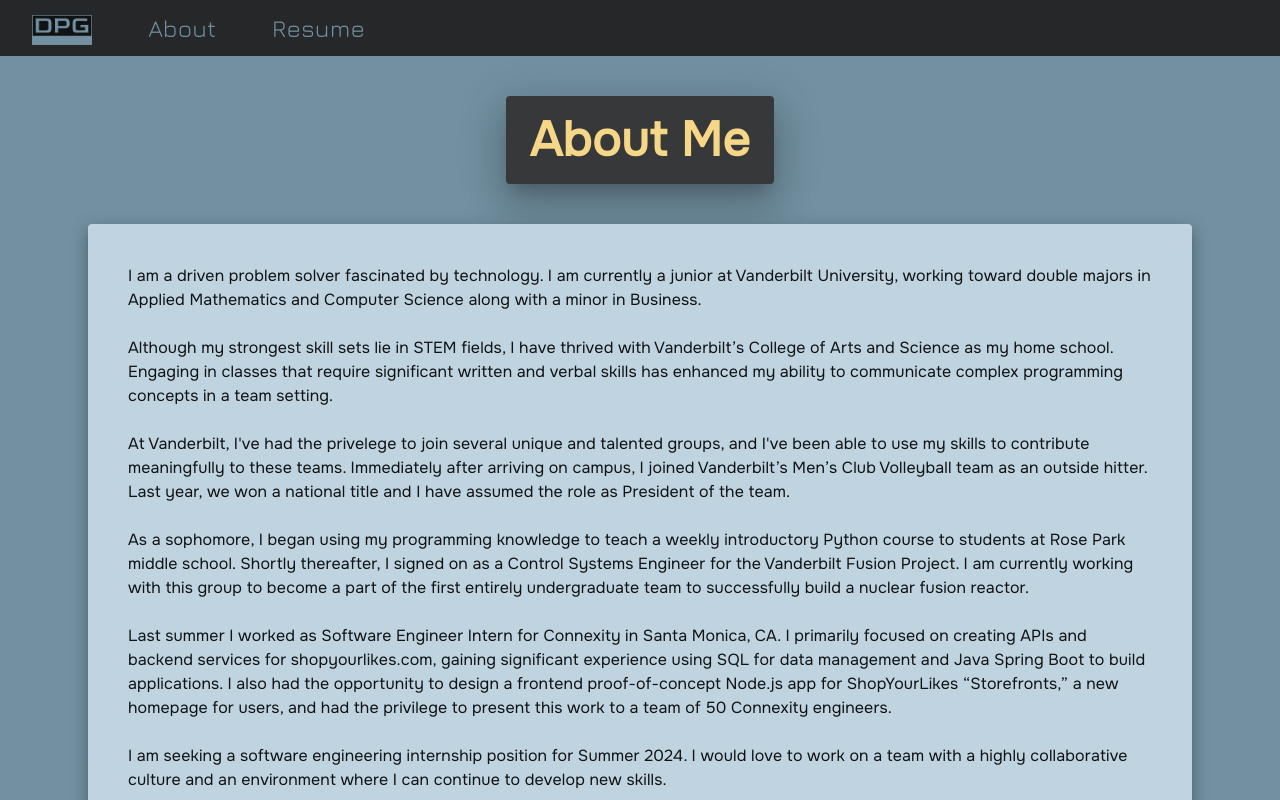
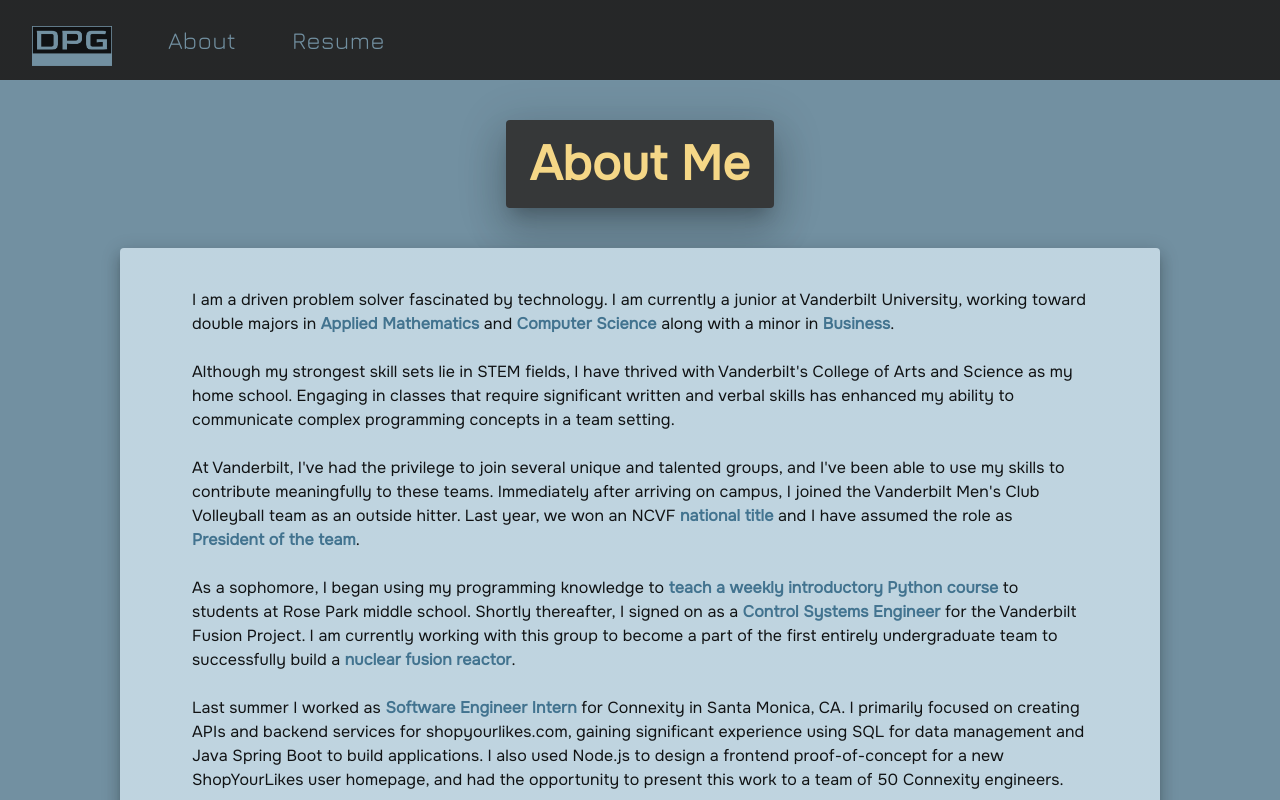
Before and after one commit to duncangrimes/dpg-website, a Next.js app: page /about-me in a window 1280 px wide. Shown: the top 800 px of the page. Built offline with nearby package versions, Linux system fonts and the light colour scheme.

Commit message:
fixed apostrophe

```diff
--- a/components/Footer.js
+++ b/components/Footer.js
@@ -12,16 +12,16 @@ export default function Footer() {
                     <Stack direction="row" spacing="7vh">
                         <Button variant="text" color="inherit" startIcon={<LinkedInIcon style={{color: "#7290a1", fontSize: "4vh"}}/>}
                                 href="https://www.linkedin.com/in/duncan-grimes-a84641230/">
-                            <Typography className="buttonText" sx={{fontSize: {xs: 0, md: '3vh'}, width: {xs: 0, md: 'auto'}}}>LinkedIn</Typography>
+                            <Typography className="buttonText" sx={{fontSize: {xs: 0, md: '3vh'}}}>LinkedIn</Typography>
                         </Button>
                         <Button variant="text"  startIcon={<GitHubIcon style={{color: "#7290a1", fontSize: "4vh"}}/>}
                                 href="https://github.com/duncangrimes">
-                            <Typography className="buttonText" sx={{fontSize: {xs: 0, md: '3vh'}, width: {xs: 0, md: 'auto'}}}>GitHub</Typography>
+                            <Typography className="buttonText" sx={{fontSize: {xs: 0, md: '3vh'}}}>GitHub</Typography>
                         </Button>
                             <Button variant="text" startIcon ={
                                 <Avatar style={{height: '5vh', width: '5vh'}} src ="fusion-logo.png"  alt="fusion-logo"/>}
                             href = "https://www.vanderbiltfusion.org/">
-                                <Typography className="fusionButtonText" sx={{fontSize: {xs: 0, md: '3vh'}, width: {xs: 0, md: 'auto'}}}>Fusion Project</Typography>
+                                <Typography className="fusionButtonText" sx={{fontSize: {xs: 0, md: '3vh'}}}>Fusion Project</Typography>
                             </Button>
                     </Stack>
                 </Box>
--- a/components/Navbar.js
+++ b/components/Navbar.js
@@ -1,18 +1,20 @@
 import * as React from 'react';
+import Image from 'next/image';
 import {
     AppBar, Box, Button, Stack,
     Toolbar, Typography,
 } from "@mui/material";
-import {Image} from "@mui/icons-material";
 
 export default function Navbar() {
     return (
-            <AppBar className = "appBar" position = 'static' sx={{justifyContent: 'center', alignItems: 'left', height: '7vh'}}>
+            <AppBar className = "appBar" position = 'static' sx={{justifyContent: 'center', alignItems: 'left', height: '10vh'}}>
                 <Toolbar sx={{justifyContent: 'flex-start', alignItems: 'center'}}>
                     <Box>
                     <Stack direction="row" spacing={5} sx={{alignItems: 'center'}}>
-                       <Button style={{marginTop: 8}}href="/">
-                           <img src ="dpg-logo.png" alt= "fusion-logo" height={'30vh'} style={{paddingBottom: '.5vh'}}/>
+                       <Button style={{marginTop: '1.5vh'}}href="/">
+                           <div style={{ width: '10vh', height: '5vh', position: 'relative' }}>
+                               <Image src="/dpg-logo.png" alt="Logo" layout="fill" objectFit="cover" />
+                           </div>
                        </Button>
                           <Button className="buttonText" href="/about-me">
                               <Typography className="topButtonText">About</Typography>
--- a/pages/about-me.js
+++ b/pages/about-me.js
@@ -5,26 +5,25 @@ import BigPaper from "../components/BigPaper";
 
 export default function AboutMePage() {
     return (<PageContent title='About Me'>
-       <BigPaper title="About Me" color={'primary.light'} width={'80%'}>
-           <Typography className="aboutMeText"  sx={{color:'primary.dark'}}>
+       <BigPaper title="About Me" color={'primary.light'} width={'70%'}>
+           <Typography className="aboutMeText"  sx={{color:'primary.dark', display: 'inline-block'}}>
                I am a driven problem solver fascinated by technology.
                I am currently a junior at Vanderbilt University, working toward double majors in
-               Applied Mathematics and Computer Science along with a minor in Business.
+               <span className={'importantText'}> Applied Mathematics</span> and <span className={'importantText'}>Computer Science</span> along with a minor in <span className={'importantText'}> Business</span>.
                 <br/><br/>
-               Although my strongest skill sets lie in STEM fields, I have thrived with Vanderbilt’s College of Arts and Science as my home school. Engaging in classes that require significant written and verbal skills has enhanced my ability to communicate complex programming concepts in a team setting.
+               Although my strongest skill sets lie in STEM fields, I have thrived with Vanderbilt&apos;s College of Arts and Science as my home school. Engaging in classes that require significant written and verbal skills has enhanced my ability to communicate complex programming concepts in a team setting.
                <br/><br/>
-               At Vanderbilt, I've had the privelege to join several unique and talented groups, and I've been able to use my skills to contribute meaningfully to these teams. Immediately after arriving on campus, I joined Vanderbilt’s Men’s Club Volleyball team as an outside hitter. Last year, we won a national title and I have assumed the role as President of the team.
+               At Vanderbilt, I&apos;ve had the privilege to join several unique and talented groups, and I&apos;ve been able to use my skills to contribute meaningfully to these teams. Immediately after arriving on campus, I joined the Vanderbilt Men&apos;s Club Volleyball team as an outside hitter. Last year, we won an NCVF <span className={'importantText'}> national title </span> and I have assumed the role as <span className={'importantText'}> President of the team</span>.
                <br/><br/>
-               As a sophomore, I began using my programming knowledge to teach a weekly introductory Python course to students at Rose Park middle school. Shortly thereafter, I signed on as a Control Systems Engineer for the Vanderbilt Fusion Project. I am currently working with this group to become a part of the first entirely undergraduate team to successfully build a nuclear fusion reactor.
+               As a sophomore, I began using my programming knowledge to <span className={'importantText'}> teach a weekly introductory Python course </span> to students at Rose Park middle school. Shortly thereafter, I signed on as a <span className={'importantText'}>Control Systems Engineer</span> for the Vanderbilt Fusion Project. I am currently working with this group to become a part of the first entirely undergraduate team to successfully build a <span className={'importantText'}> nuclear fusion reactor</span>.
                <br/><br/>
-               Last summer I worked as Software Engineer Intern for Connexity in Santa Monica, CA. I primarily focused on creating APIs and backend services for shopyourlikes.com, gaining significant experience using SQL for data management and Java Spring Boot to build applications. I also had the opportunity to design a frontend proof-of-concept Node.js app for ShopYourLikes “Storefronts,” a new homepage for users, and had the privilege to present this work to a team of 50 Connexity engineers.
+               Last summer I worked as <span className={'importantText'}>Software Engineer Intern</span> for Connexity in Santa Monica, CA. I primarily focused on creating APIs and backend services for shopyourlikes.com, gaining significant experience using SQL for data management and Java Spring Boot to build applications. I also used Node.js to design a frontend proof-of-concept for a new ShopYourLikes user homepage, and had the opportunity to present this work to a team of 50 Connexity engineers.
                <br/><br/>
-               I am seeking a software engineering internship position for Summer 2024. I would love to work on a team with a highly collaborative culture and an environment where I can continue to develop new skills.
+               I am currently  seeking a<span className={'importantText'}> software engineering internship position for Summer 2024</span>. I would love to work on a team with a highly collaborative culture in environment where I can continue to develop new skills.
                <br/><br/>
                Thanks for taking the time to read about me!
                <br/><br/>
                - Duncan Paul Grimes
-
            </Typography>
        </BigPaper>
         </PageContent>
--- a/pages/index.js
+++ b/pages/index.js
@@ -14,9 +14,7 @@ export default function HomePage() {
                 Please enjoy exploring this site and learning a bit about me, my projects and passions.
             <br/><br/>
                 - Duncan Paul Grimes
-            <
-            /Typography>
-
+            </Typography>
         </BigPaper>
     </HomePageContent>
 }
--- a/styles.css
+++ b/styles.css
@@ -34,7 +34,11 @@
     align-items: center;
     display: flex;
     flex-direction: column;
-    padding: 5vh;
+    padding-left: 9vh;
+    padding-right: 9vh;
+    padding-top: 5vh;
+    padding-bottom: 5vh;
+
 }
 
 .smallPaper{
@@ -62,6 +66,11 @@
     font-family: Onest;
 }
 
+.importantText {
+    color: #42738f;
+    font-weight: 900;
+}
+
 .aboutMeText {
     font-size: 2vh;
     text-align: left;
```
Also changed, not shown: 1 other file (tests, documents, lock files or other folders).
